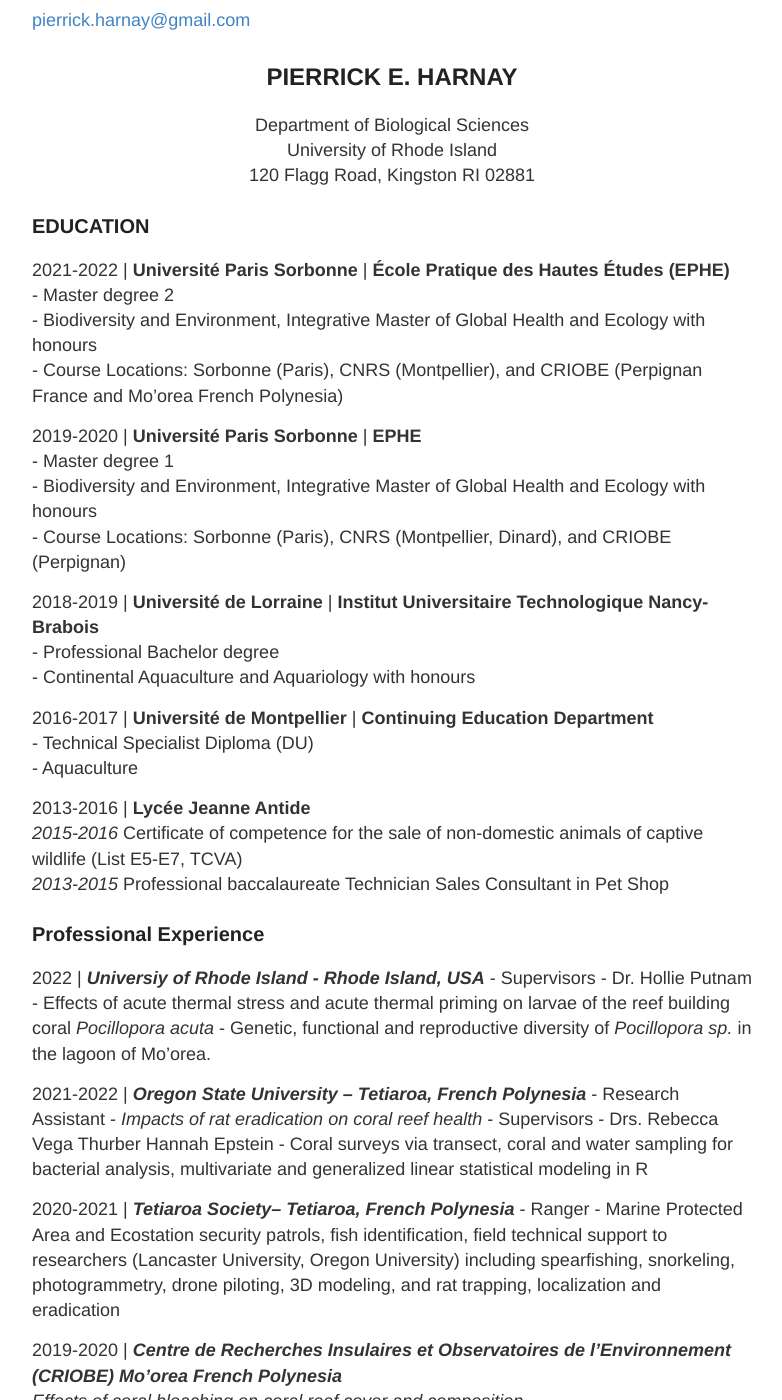
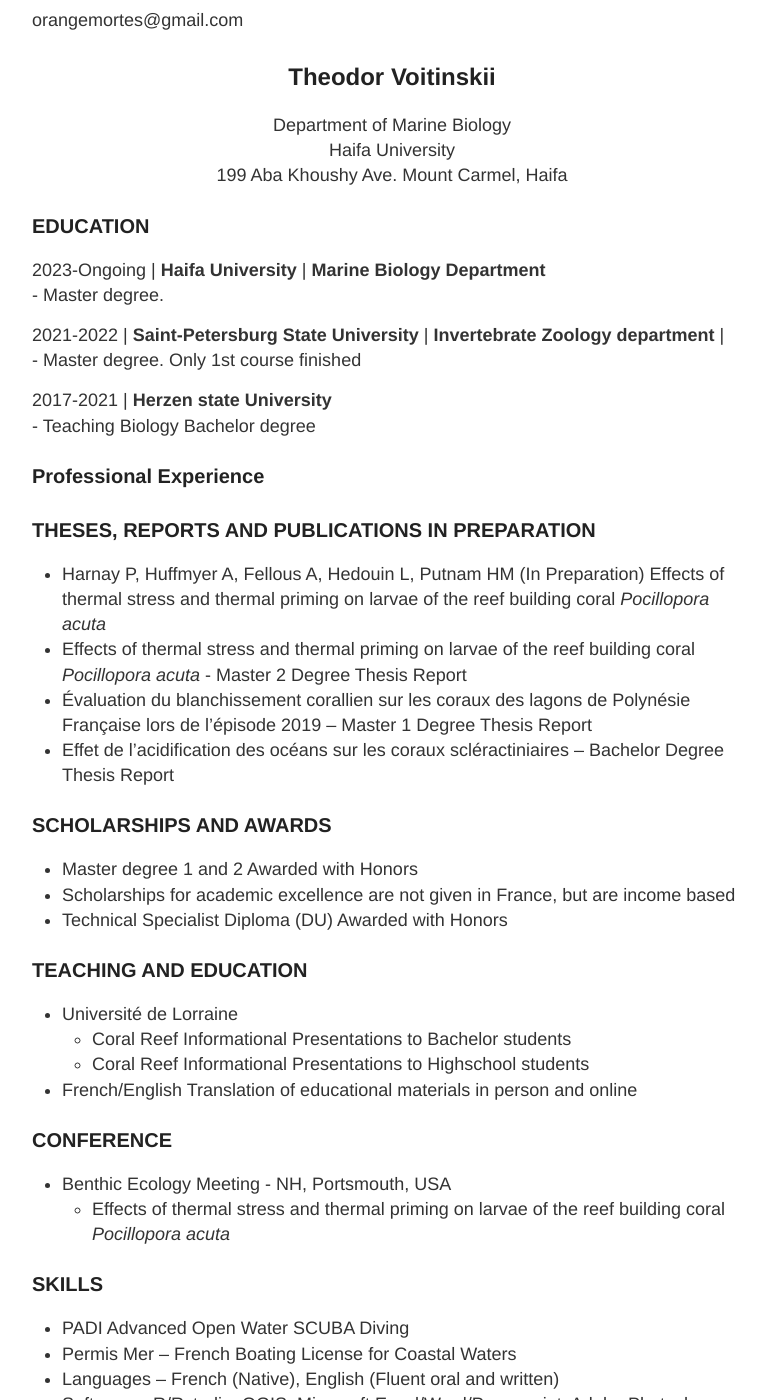
Before and after one commit to Twytilus/Notebook_Theo, a Jekyll site: the page built from about.md, in a window 1280 px wide and 1400 px high, scrolled down 553 px. Shown: the whole window, without its empty margins (248-1030 px from the left). Built offline with Jekyll 4.4.1, drawn with Linux system fonts in a browser that asks for light colours; some of the changed text lies outside the part shown.

Commit message:
Update about.md

```diff
--- a/about.md
+++ b/about.md
@@ -9,73 +9,31 @@ permalink: /about/
 
 ### More Information
 
-https://pierrickharnay.github.io/PierrickHarnay_Notebook/
+https://github.com/Twytilus
 
 ### Contact me
 
-[pierrick.harnay@gmail.com](mailto:Pierrick_harnay@uri.com)
+orangemortes@gmail.com
 
 
-## <center>PIERRICK E. HARNAY</center>
-<center>Department of Biological Sciences</center>
-<center>University of Rhode Island</center>
-<center>120 Flagg Road, Kingston RI 02881</center>
+## <center>Theodor Voitinskii</center>
+<center>Department of Marine Biology</center>
+<center>Haifa University</center>
+<center>199 Aba Khoushy Ave. Mount Carmel, Haifa</center>
 
 
 ### EDUCATION
-2021-2022 | **Université Paris Sorbonne** | **École Pratique des Hautes Études (EPHE)**
-	- Master degree 2
-		- Biodiversity and Environment, Integrative Master of 		  Global Health and Ecology with honours
-		- Course Locations: Sorbonne (Paris), CNRS (Montpellier), and CRIOBE
-		  (Perpignan France and Mo’orea French Polynesia)
+2023-Ongoing | **Haifa University** | **Marine Biology Department**
+    - Master degree.
 
-2019-2020 | **Université Paris Sorbonne** | **EPHE**
-	- Master degree 1
-		- Biodiversity and Environment, Integrative Master of Global Health 		  and Ecology with honours
-		- Course Locations: Sorbonne (Paris), CNRS (Montpellier, Dinard), 		  and CRIOBE (Perpignan)
+2021-2022 | **Saint-Petersburg State University** | **Invertebrate Zoology department** |
+	- Master degree. Only 1st course finished
 
-2018-2019 | **Université de Lorraine** | **Institut Universitaire Technologique Nancy- Brabois**
-	- Professional Bachelor degree
-		- Continental Aquaculture and Aquariology with honours
-
-2016-2017 | **Université de Montpellier** | **Continuing Education Department**
-	- Technical Specialist Diploma (DU)
-		- Aquaculture
-
-2013-2016 | **Lycée Jeanne Antide**
-*2015-2016* Certificate of competence for the sale of non-domestic animals of captive wildlife (List E5-E7, TCVA)
-*2013-2015* Professional baccalaureate Technician Sales Consultant in Pet Shop
+2017-2021 | **Herzen state University**
+    - Teaching Biology Bachelor degree
 
 ### Professional Experience
-2022 | ***Universiy of Rhode Island - Rhode Island, USA***
-		- Supervisors - Dr. Hollie Putnam
-	- Effects of acute thermal stress and acute thermal priming on larvae of 	  the reef building coral *Pocillopora acuta*
-	- Genetic, functional and reproductive diversity of *Pocillopora sp.* in 	  the lagoon of Mo’orea.
 
-2021-2022 | ***Oregon State University – Tetiaroa, French Polynesia***
-		- Research Assistant - *Impacts of rat eradication on coral reef health*
-		- Supervisors - Drs. Rebecca Vega Thurber Hannah Epstein
-	- Coral surveys via transect, coral and water sampling for bacterial 	  analysis, multivariate and generalized linear statistical modeling in 	  R
-
-2020-2021 | ***Tetiaroa Society– Tetiaroa, French Polynesia***
-		- Ranger
-	- Marine Protected Area and Ecostation security patrols, fish 	  identification, field technical support to researchers (Lancaster 	  University, Oregon University) including spearfishing, snorkeling, 	  photogrammetry, drone piloting, 3D modeling, and rat trapping, 	  localization and eradication
-
-2019-2020 | ***Centre de Recherches Insulaires et Observatoires de l’Environnement (CRIOBE) Mo’orea French Polynesia***
-	*Effects of coral bleaching on coral reef cover and composition*
-		- Supervisors – Dr. Laetitia Hédouin
-	- Coral surveys via transect, coral photography, coral identification 	  and cover estimates, bleaching quantification, multivariate statistics 	  in R
-	*Effects of ocean acidification on coral growth and metabolism*
-		- Supervisors – Dr. Laetitia Hédouin
-	- 3D scanning for volume, buoyant weight for bulk calcification, 	  Firesting Pyroscience oxygen optode respirometry
-	*Effects of size of microfragmentation on coral growth*
-		- Supervisors – Dr. Laetitia Hédouin
-	- Coral fragment propagation of 10 species in the genera Acropora, 	  Montipora, Pocillopora, Porites, and Cyphastrea
-
-2017 | ***Recif at Home***
-	Coral Farmer
-	- Supervisors – Mr. Boris Rota
-	- Coral fragmentation, coral husbandry, coral health, species selection
 
 ### THESES, REPORTS AND PUBLICATIONS IN PREPARATION
 - Harnay P, Huffmyer A, Fellous A, Hedouin L, Putnam HM (In Preparation) Effects of thermal stress and thermal priming on larvae of the reef building coral *Pocillopora acuta*
```
